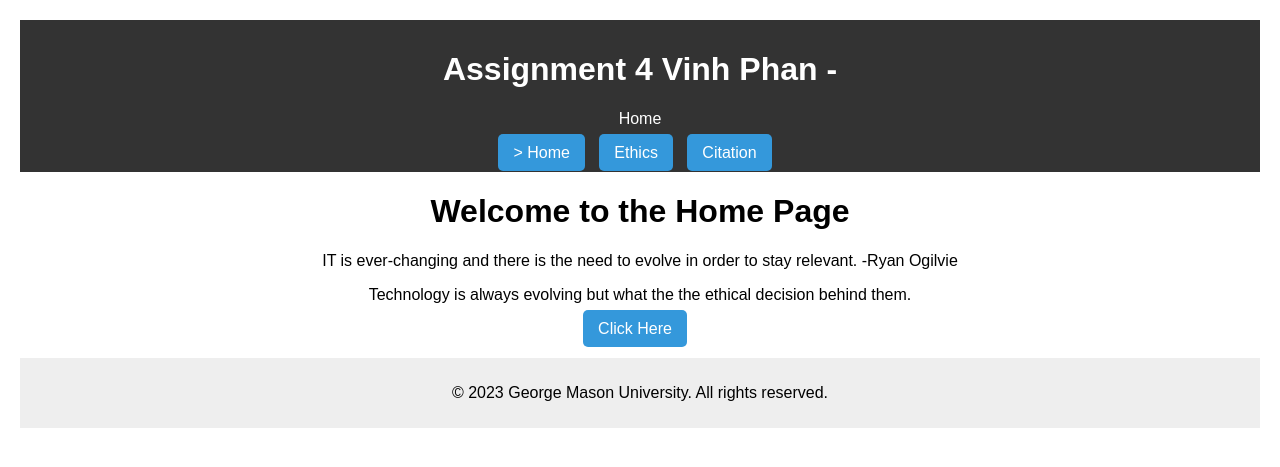
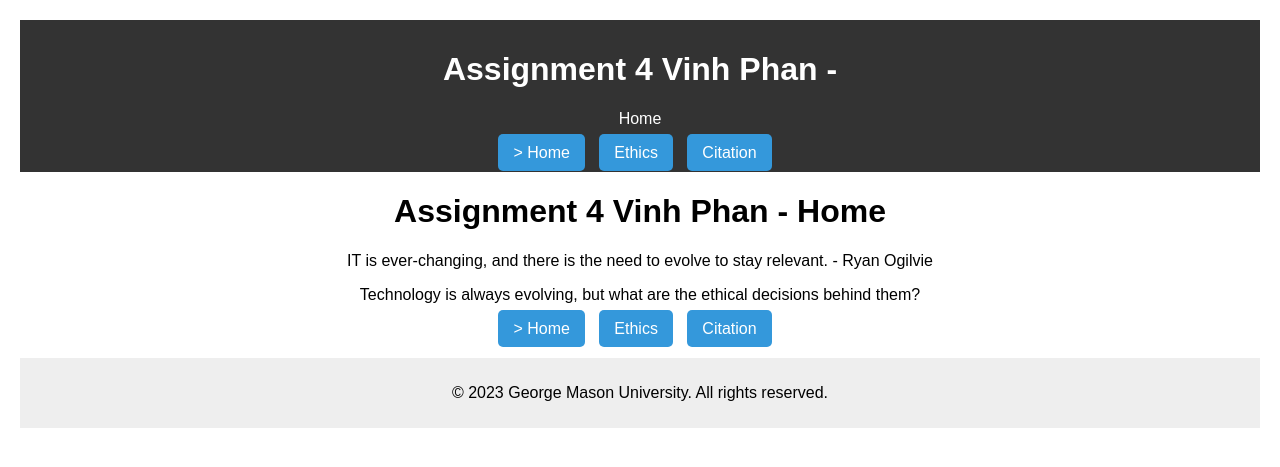
Before and after one commit to hoangvinhphan/hphan21, a Jekyll site: the page built from index.markdown, in a window 1280 px wide. Shown: the top 467 px of the page. Built offline with Jekyll 4.4.1, drawn with Linux system fonts in a browser that asks for light colours.

Commit message:
Update index.markdown

```diff
--- a/index.markdown
+++ b/index.markdown
@@ -3,4 +3,17 @@ layout: default
 title: Home
 ---
 
-{% include index.html %}
+<main>
+    <h1>{{ site.title }} - {{ page.title }}</h1>
+
+    <p>IT is ever-changing, and there is the need to evolve to stay relevant. - Ryan Ogilvie</p>
+    <p>Technology is always evolving, but what are the ethical decisions behind them?</p>
+
+    <nav>
+        <ul>
+            <li><a href="{{ site.baseurl }}/">&#62; Home</a></li>
+            <li><a href="{{ site.baseurl }}/ethics/">Ethics</a></li>
+            <li><a href="{{ site.baseurl }}/cite/">Citation</a></li>
+        </ul>
+    </nav>
+</main>
```
